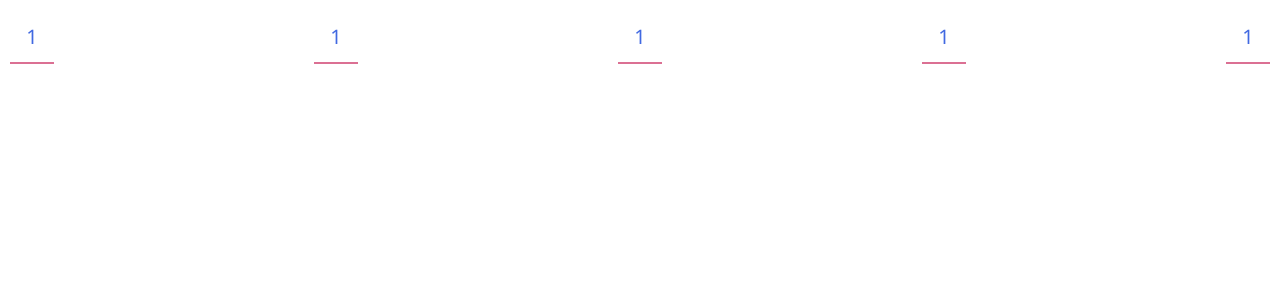
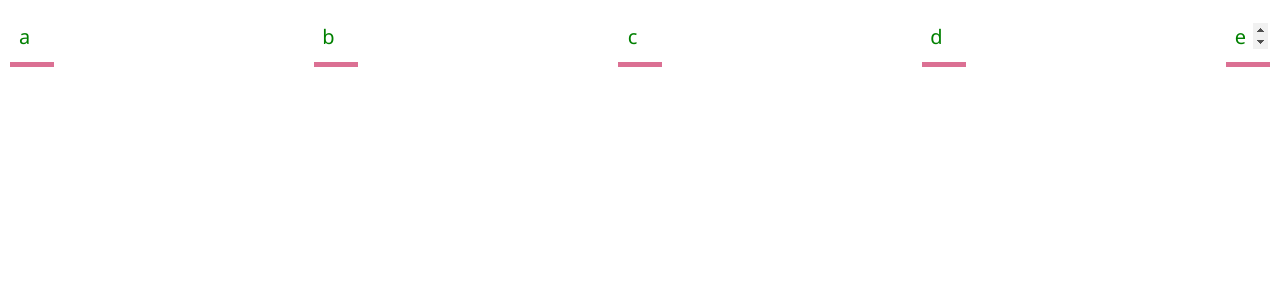
Before and after one commit to jawadgolootlo/react-otp-input, a React (Create React App) app: page / in a window 1280 px wide. Shown: the top 300 px of the page. Built offline with nearby package versions, Linux system fonts and the light colour scheme.

Commit message:
don with useref and use Effect method

```diff
--- a/src/OtpComponent/OtpComponent.module.css
+++ b/src/OtpComponent/OtpComponent.module.css
@@ -13,9 +13,14 @@
   height: 50px;
   border: none;
   outline: none;
-  border-bottom: 2px solid palevioletred;
-/*  */
-  text-align:center ;
+  border-bottom: 5px solid palevioletred;
+  /*  */
+  text-align: center;
   font-size: 20px;
-  font-family: 'Segoe UI', Tahoma, Geneva, Verdana, sans-serif;
+  font-family: "Segoe UI", Tahoma, Geneva, Verdana, sans-serif;
 }
+
+.input::placeholder {
+  color: green;
+  font-size: 20px;
+}
--- a/src/OtpComponent/index.js
+++ b/src/OtpComponent/index.js
@@ -1,18 +1,187 @@
-import React, { Component } from 'react'
+import React, { Component, useEffect, useRef, useState } from 'react'
 import styles from './OtpComponent.module.css'
 
 const OtpComponent = () => {
 
-    const RenderInput = () => {
+    const [bit1, setBit1] = useState('')
+    const [bit2, setBit2] = useState('')
+    const [bit3, setBit3] = useState('')
+    const [bit4, setBit4] = useState('')
+    const [bit5, setBit5] = useState('')
+    //
+    //
+    const inputRef1 = useRef(null)
+    const inputRef2 = useRef(null)
+    const inputRef3 = useRef(null)
+    const inputRef4 = useRef(null)
+    const inputRef5 = useRef(null)
+
+    useEffect(() => {
+        inputRef1.current.focus()
+    }, [])
+
+
+    useEffect(() => {
+        if (inputRef1.current && bit1) {
+            inputRef1.current.nextElementSibling.focus()
+        }
+        else {
+            inputRef1.current.focus()
+        }
+    }, [bit1])
+
+    useEffect(() => {
+        if (inputRef2.current && bit2) {
+            inputRef2.current.nextElementSibling.focus()
+        }
+        else {
+            inputRef2.current.focus()
+        }
+    }, [bit2])
+
+    useEffect(() => {
+        if (inputRef3.current && bit3) {
+            inputRef3.current.nextElementSibling.focus()
+        }
+        else {
+            inputRef3.current.focus()
+        }
+    }, [bit3])
+
+    useEffect(() => {
+        if (inputRef4.current && bit4) {
+            inputRef4.current.nextElementSibling.focus()
+        }
+        else {
+            inputRef4.current.focus()
+        }
+    }, [bit4])
+
+    useEffect(() => {
+        if (inputRef5.current && bit5) {
+        }
+        else {
+            inputRef5.current.focus()
+        }
+    }, [bit5])
+
+
+
+
+    // useEffect(() => {
+    //     console.log("ref in use effect", inputRef1.current)
+    // }, [])
+
+    // console.log("ref in use effect", inputRef1.current)
+    // var otp_container = document.querySelector("#otp_container");
+
+    // if (otp_container) {
+    //     for (let pin of otp_container.children) {
+    //         console.log("pin", pin)
+    //         pin.onkeyup = function () {
+    //             console.log("onkeyup",)
+    //             console.log("current", pin)
+    //             console.log('next', pin.nextElementSibling)
+
+    //             if (pin.nextElementSibling) {
+    //                 pin.nextElementSibling.focus();
+    //             }
+    //         }
+    //         pin.onkeydown = function () { console.log("onkeydown") }
+    //         pin.onkeypress = function () { console.log("onkeypress") }
+    //         pin.onChange = function () { console.log("onChange") }
+
+    //     }
+    // }
+
+
+    const RenderInput = ({ placeholder, value, onChange, onKeyPress, autoFocus, myRef, onKeyUp }) => {
         return (<input
             className={`${styles.input}`}
-            value={1} />)
+            ref={myRef}
+            value={value}
+            placeholder={placeholder}
+            onChange={onChange}
+            onKeyPress={onKeyPress}
+            onKeyUp={onKeyUp}
+            autoFocus={autoFocus}
+            type='number'
+
+        />)
     }
+
     return (
         <div
             className={`${styles.main}`}
+            id='otp_container'
         >
-            {[1, 2, 3, 4, 5].map((item) => <RenderInput />)}
+
+            <RenderInput
+                id={'1'}
+                placeholder={'a'}
+                value={bit1}
+                myRef={inputRef1}
+                onChange={(event) => { setBit1(event.target.value) }}
+                onKeyPress={(e) => {
+                    if (e.code === 'Minus' || e.code === 'Equal' || e.code === 'Period' || bit1.length >= 1) {
+                        e.preventDefault();
+                    }
+                }}
+
+            autoFocus={true}
+            />
+            <RenderInput
+                id={'2'}
+                myRef={inputRef2}
+                placeholder={'b'}
+                value={bit2}
+                onChange={(event) => setBit2(event.target.value)}
+                onKeyPress={(e) => {
+                    if (e.code === 'Minus' || e.code === 'Equal' || e.code === 'Period' || bit2.length >= 1) {
+                        e.preventDefault();
+                    }
+                }}
+            />
+
+            <RenderInput
+                id={'3'}
+                myRef={inputRef3}
+                placeholder={'c'}
+                value={bit3}
+                onChange={(event) => setBit3(event.target.value)}
+                onKeyPress={(e) => {
+                    if (e.code === 'Minus' || e.code === 'Equal' || e.code === 'Period' || bit3.length >= 1) {
+                        e.preventDefault();
+                    }
+                }}
+            />
+
+            <RenderInput
+                id={'4'}
+                myRef={inputRef4}
+                placeholder={'d'}
+                value={bit4}
+                onChange={(event) => setBit4(event.target.value)}
+                onKeyPress={(e) => {
+                    if (e.code === 'Minus' || e.code === 'Equal' || e.code === 'Period' || bit4.length >= 1) {
+                        e.preventDefault();
+                    }
+                }}
+            />
+
+            <RenderInput
+                id={'5'}
+                myRef={inputRef5}
+                placeholder={'e'}
+                value={bit5}
+                onChange={(event) => setBit5(event.target.value)}
+                onKeyPress={(e) => {
+                    if (e.code === 'Minus' || e.code === 'Equal' || e.code === 'Period' || bit5.length >= 1) {
+                        e.preventDefault();
+                    }
+                }}
+            />
+
         </div>
     )
 }
```
